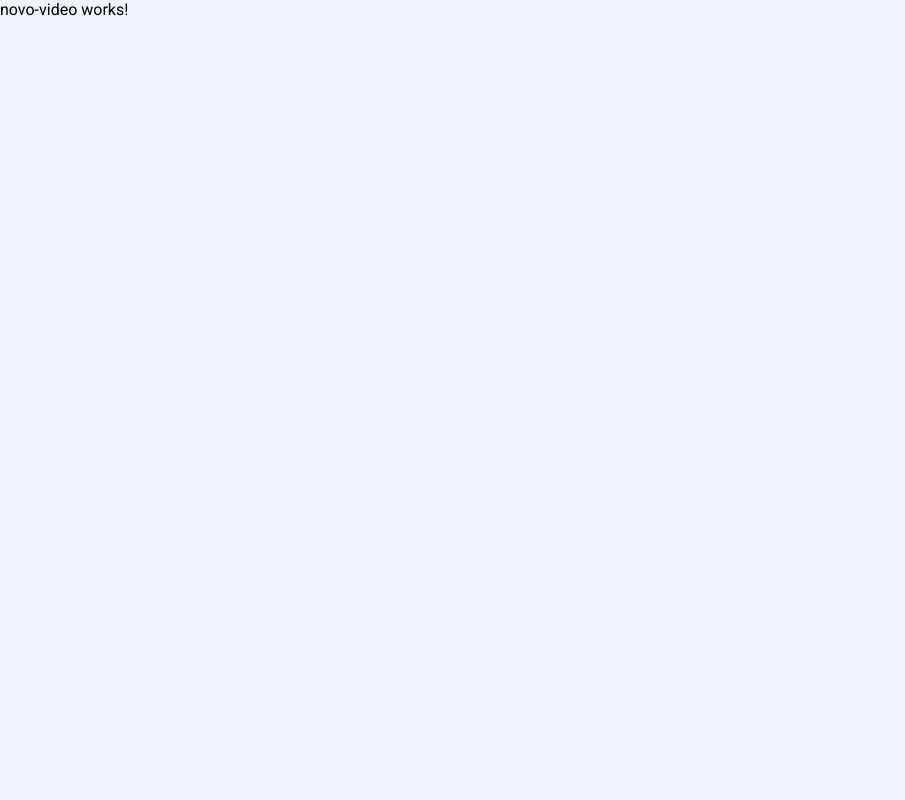
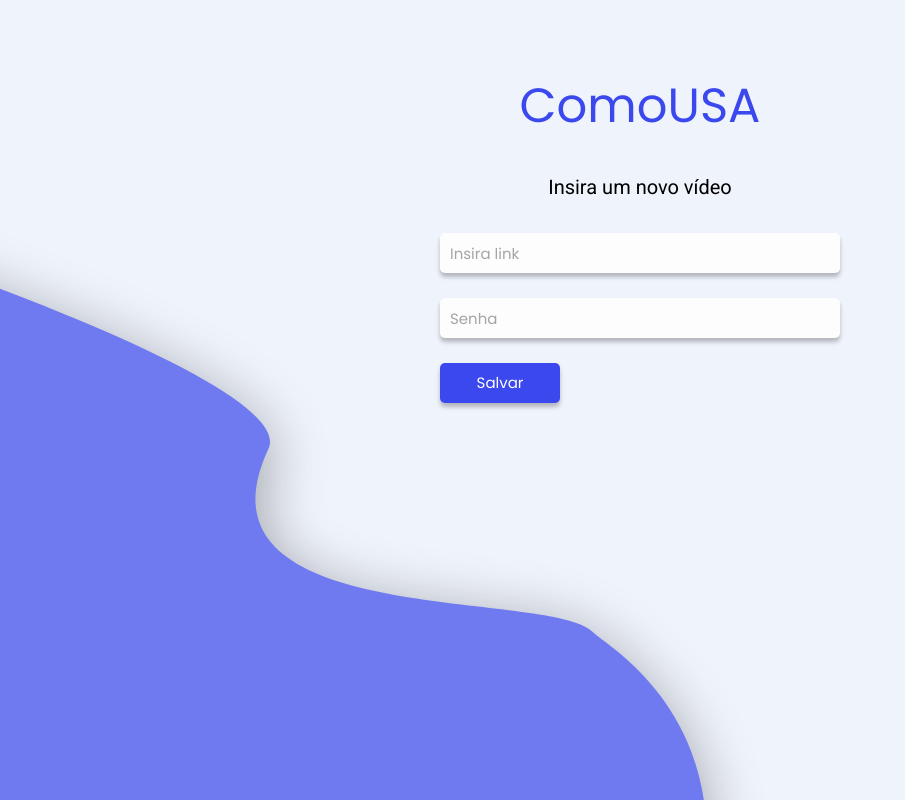
Before and after one commit to azabraao/n2020-Angular, an Angular app: page /novo-video in a window 1280 px wide. Shown: the whole page, without its empty margins (0-905 px from the left). Built offline with nearby package versions, Linux system fonts and the light colour scheme; sample sign-in values are in the browser's storage.

Commit message:
Adiciona estilo na página novo-video

```diff
--- a/src/app/layout/novo-video/novo-video.component.html
+++ b/src/app/layout/novo-video/novo-video.component.html
@@ -1 +1,54 @@
-<p>novo-video works!</p>
+<div class="novo-video-page">
+  <header class="novo-video-page__header">
+    <div class="container">
+      <div class="novo-video-header__inside">
+        <div class="novo-video-header__logo">
+          ComoUSA
+        </div>
+      </div>
+    </div>
+  </header>
+  <section class="novo-video">
+    <div class="container">
+      <div class="novo-video__inside">
+        <div class="novo-video__header">
+          <h1>Insira um novo vídeo</h1>
+        </div>
+        <div class="novo-video__body">
+          <form [formGroup]="novoVideoForm" class="form">
+            <div class="form-group">
+              <input
+                class="input"
+                formControlName="link"
+                type="text"
+                (change)="resetFeedback()"
+                placeholder="Insira link"
+              />
+              <small *ngIf="getFieldError('link')" class="error">{{
+                getFieldError("link")
+              }}</small>
+            </div>
+            <div class="form-group">
+              <input
+                class="input"
+                type="titulo"
+                placeholder="Senha"
+                (change)="resetFeedback()"
+                formControlName="titulo"
+              />
+              <small *ngIf="getFieldError('titulo')" class="error">{{
+                getFieldError("password")
+              }}</small>
+            </div>
+            <div *ngIf="formFeedback" class="form__feedback">
+              {{ formFeedback }}
+            </div>
+            <button class="button" (click)="sendVideo()">
+              Salvar
+            </button>
+          </form>
+        </div>
+      </div>
+    </div>
+  </section>
+</div>
--- a/src/app/layout/novo-video/novo-video.component.scss
+++ b/src/app/layout/novo-video/novo-video.component.scss
@@ -0,0 +1,44 @@
+.novo-video-page {
+  background-image: url(./images/forma.svg);
+  background-repeat: no-repeat;
+  background-position: 0px 100px;
+  padding-bottom: 50px;
+  background-size: 60%;
+  height: 100%;
+}
+
+.novo-video-page__header {
+  padding-top: 70px;
+
+  .novo-video-header__inside {
+    margin-bottom: 30px;
+
+    .novo-video-header__logo {
+      font-family: Poppins, sans-serif;
+      font-size: 48px;
+      text-align: center;
+      color: #3a48ed;
+    }
+  }
+}
+
+.novo-video {
+  .novo-video__inside {
+    .novo-video__header {
+      margin-bottom: 31px;
+
+      h1 {
+        text-align: center;
+        font-size: 20px;
+        line-height: 30px;
+      }
+    }
+    .novo-video__body {
+      max-width: 400px;
+      margin: 0 auto;
+    }
+  }
+}
+
+.input-control {
+}
--- a/src/app/layout/novo-video/novo-video.component.ts
+++ b/src/app/layout/novo-video/novo-video.component.ts
@@ -1,15 +1,71 @@
-import { Component, OnInit } from '@angular/core';
+import { Component, OnInit } from "@angular/core";
+import { FormGroup, FormControl, Validators } from "@angular/forms";
+import { AuthService } from "src/app/services/auth.service";
+import { Router } from "@angular/router";
 
 @Component({
-  selector: 'app-novo-video',
-  templateUrl: './novo-video.component.html',
-  styleUrls: ['./novo-video.component.scss']
+  selector: "app-novo-video",
+  templateUrl: "./novo-video.component.html",
+  styleUrls: ["./novo-video.component.scss"],
 })
 export class NovoVideoComponent implements OnInit {
+  public novoVideoForm: FormGroup;
+  public data: any = {};
+  public formFeedback: string = "";
 
-  constructor() { }
-
-  ngOnInit() {
+  constructor(private authService: AuthService, private router: Router) {
+    this.novoVideoForm = new FormGroup({
+      link: new FormControl("", [Validators.required]),
+      titulo: new FormControl("", [
+        Validators.required,
+        Validators.minLength(6),
+      ]),
+    });
   }
 
+  ngOnInit() {}
+
+  async sendVideo() {
+    let formValue = this.novoVideoForm.value;
+
+    console.log(formValue);
+
+    if (!this.novoVideoForm.valid) {
+      console.log("form invalid");
+      return;
+    } else {
+      console.log("form invalido");
+    }
+
+    console.log(this.novoVideoForm.value);
+  }
+
+  resetFeedback() {
+    this.formFeedback = "";
+  }
+
+  getFieldError(formControlName) {
+    let control = this.novoVideoForm.get(formControlName);
+
+    if (!control) return false;
+
+    if (control.untouched) return false;
+
+    if (control.valid) return false;
+
+    if (control.hasError("required")) {
+      return "Este campo é obrigatório.";
+    }
+
+    if (control.hasError("minlength")) {
+      let minlength = control.getError("minlength");
+      return (
+        "O mínimo de caracteres para este campo é " +
+        minlength.requiredLength +
+        "."
+      );
+    }
+
+    return "Campo inválido.";
+  }
 }
```
Also changed, not shown: src/app/layout/layout.module.ts (+10 -4 lines), src/app/layout/novo-video/images/forma.svg (added), src/assets/images/forma.svg (added).
